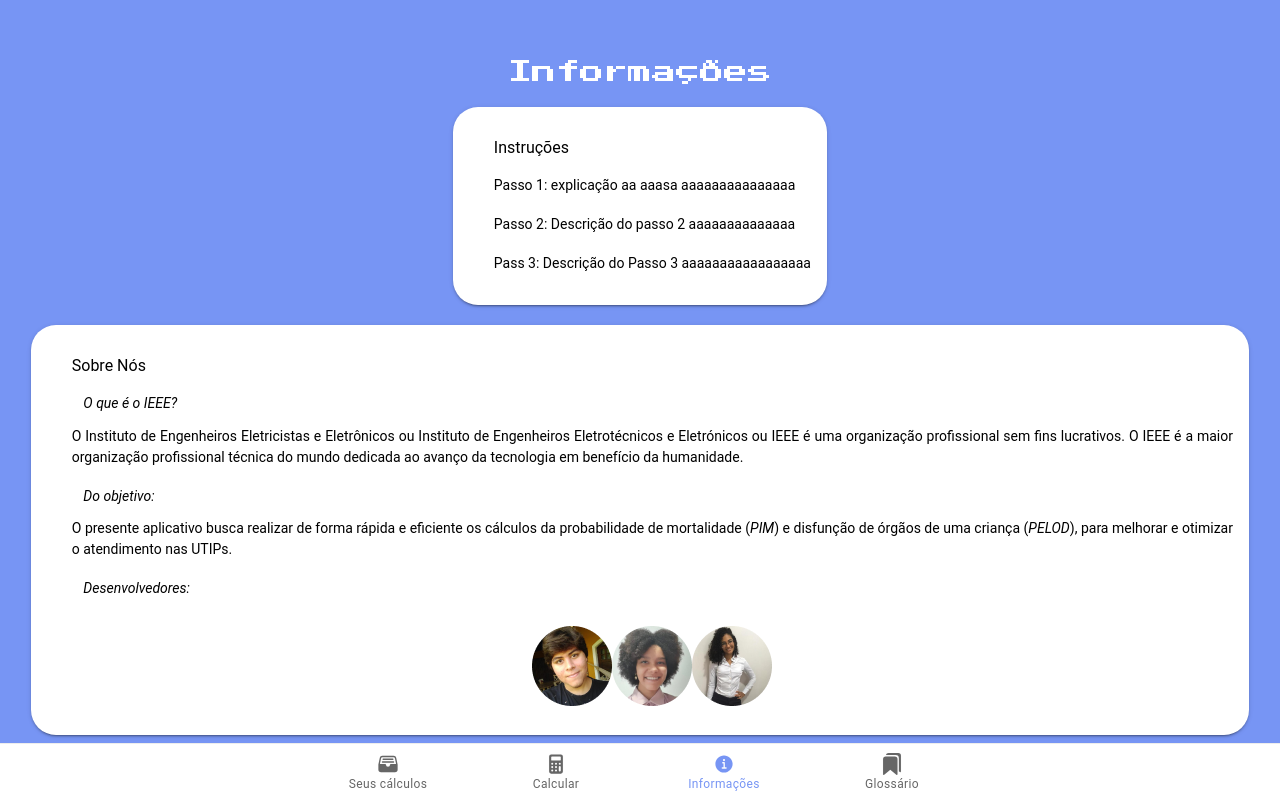
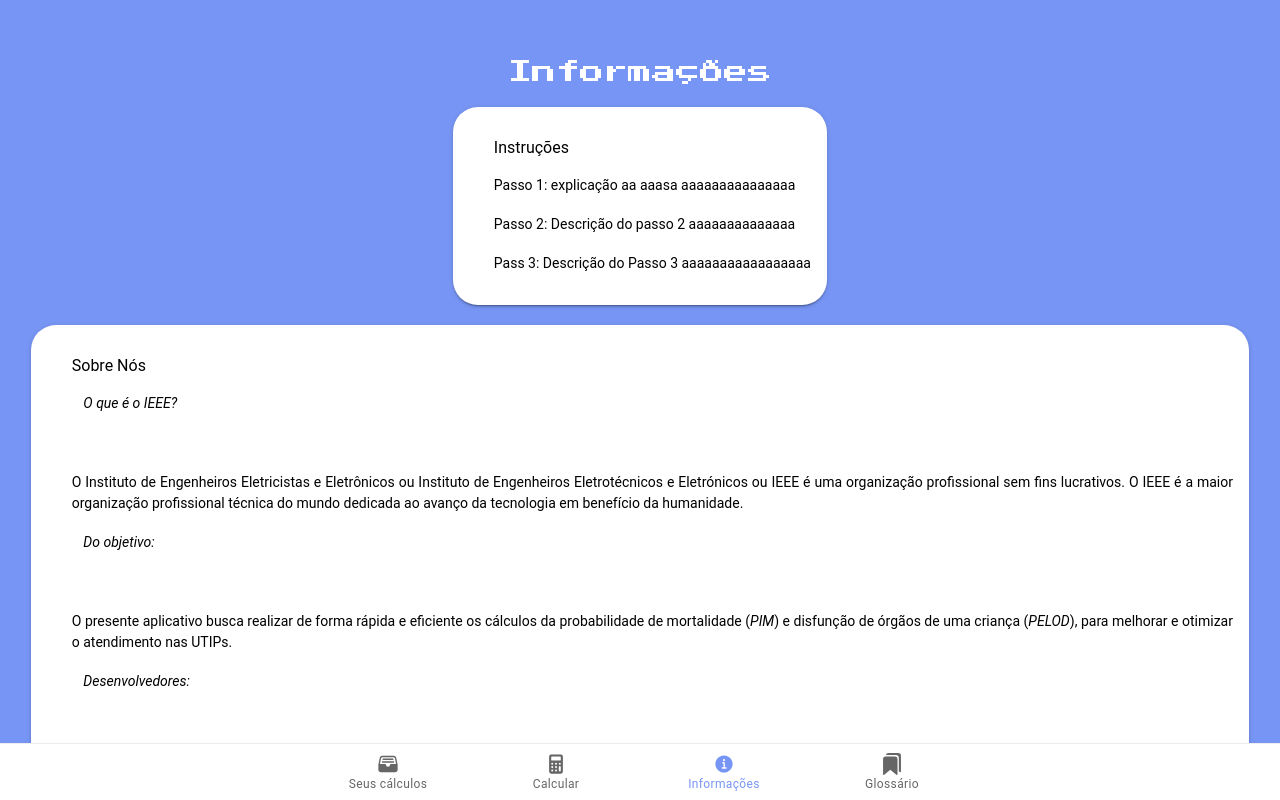
Before and after one commit to embscimatec/PimPelod2, a React (Create React App) app: page /informacoes in a window 1280 px wide. Built offline with nearby package versions, Linux system fonts and the light colour scheme.

Commit message:
Aumentando espaçamento do rodapé entre os títulos e os textos do CardSobreNos

```diff
--- a/src/theme/variables.css
+++ b/src/theme/variables.css
@@ -26,7 +26,7 @@ ion-card-content {
 .titulo {
   font-style: oblique;
   margin-left: 1%;
-  margin-bottom: 1%;
+  margin-bottom: 5%;
 }
 
 /** Ionic CSS Variables **/
```
